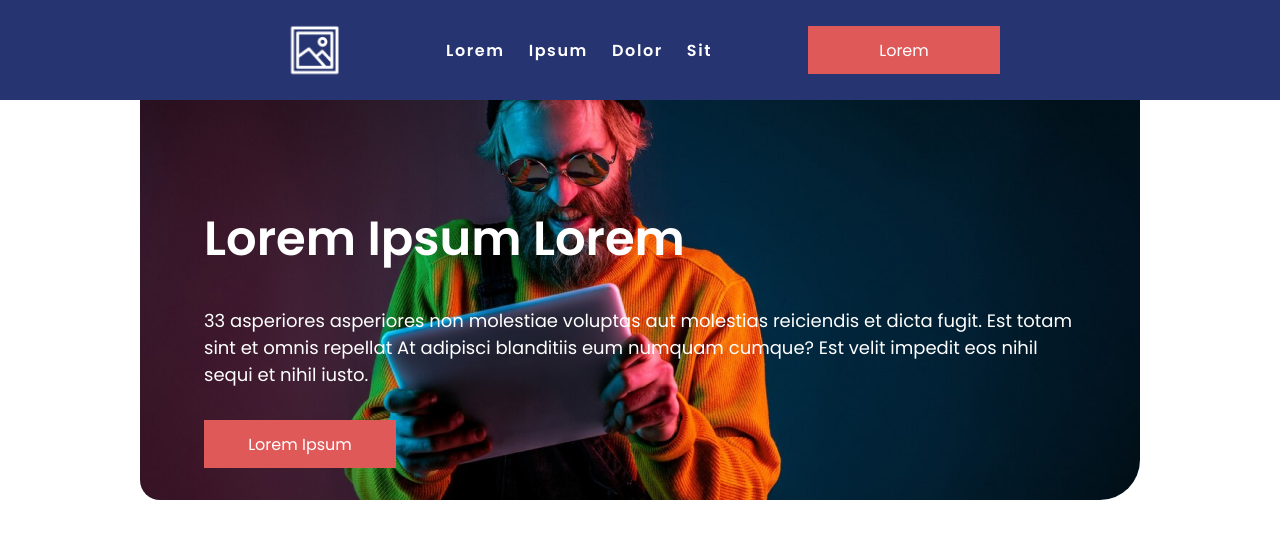
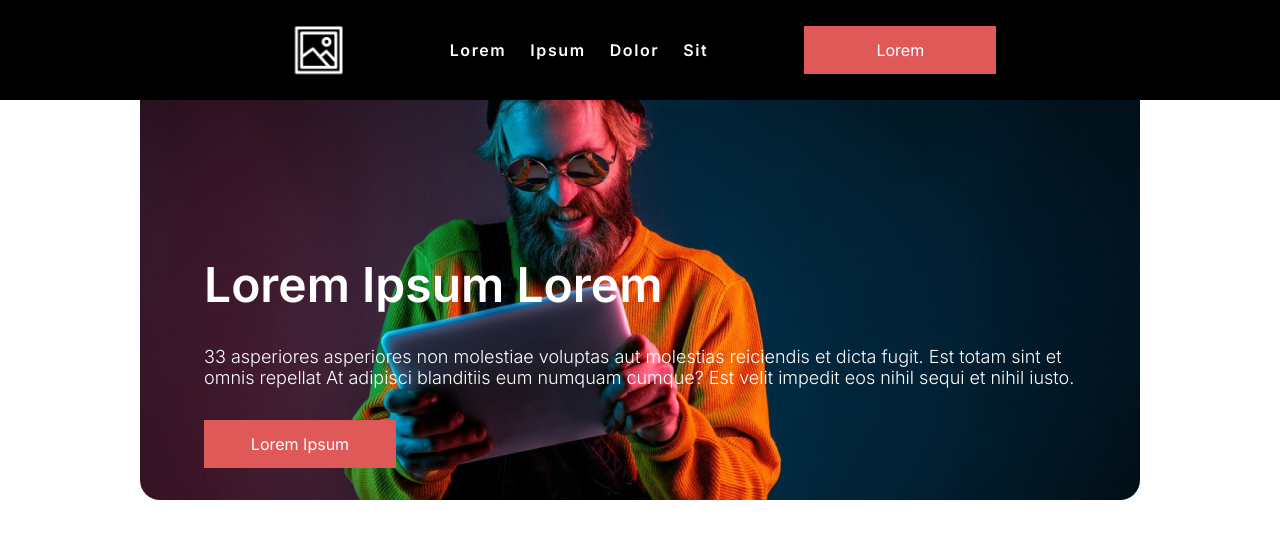
Before and after one commit to mateusfpmelo/featuresite, a Next.js app: page / in a window 1280 px wide. Shown: the top 538 px of the page. Built offline with nearby package versions, Linux system fonts and the light colour scheme.

Commit message:
acerto css

```diff
--- a/src/app/components/header/header.module.css
+++ b/src/app/components/header/header.module.css
@@ -15,7 +15,7 @@
     width: 1000px;
     color: white;
     padding: 2rem 4rem;
-    border-radius: 0 0 40px 20px;
+    border-radius: 0 0 20px 20px;
 }
 
 @media(max-width: 1000px){
@@ -23,5 +23,6 @@
         width: 90%;
         background-position:center; /* Para centralizar a imagem */
         min-height: 600px;
+        border-radius: 0 0 40px 20px;
     }
 }
--- a/src/app/components/navbar/navbar.module.css
+++ b/src/app/components/navbar/navbar.module.css
@@ -7,7 +7,7 @@
   width: 100%;
   z-index: 12;
   min-height: 100px;
-  background-color: #263471;
+  background-color: #000000;
   color:white;
   z-index: 2;
 }
--- a/src/app/globals.css
+++ b/src/app/globals.css
@@ -1,4 +1,4 @@
-@import url('https://fonts.googleapis.com/css2?family=Poppins:wght@400;500;600;700&display=swap');
+@import url('https://fonts.googleapis.com/css2?family=Inter:wght@100;200;300;400;500;600;700&display=swap');
 
 html, body, div, span, applet, object, iframe,
 h1, h2, h3, h4, h5, h6, p, blockquote, pre,
@@ -19,7 +19,7 @@
 }
 
 * {
-  font-family: 'Poppins', sans-serif !important;
+  font-family: 'Inter', sans-serif !important;
   margin: 0;
   padding: 0;
   box-sizing: border-box;
@@ -41,7 +41,7 @@
 }
 
 body.font-loaded {
-  font-family: 'Poppins', Arial, sans-serif;
+  font-family: 'Inter', Arial, sans-serif;
 }
 
 .bt1{
@@ -93,7 +93,7 @@
 
 .p18{
   font-size: 18px;
-  font-weight:400;
+  font-weight:300;
 }
 
 
```
